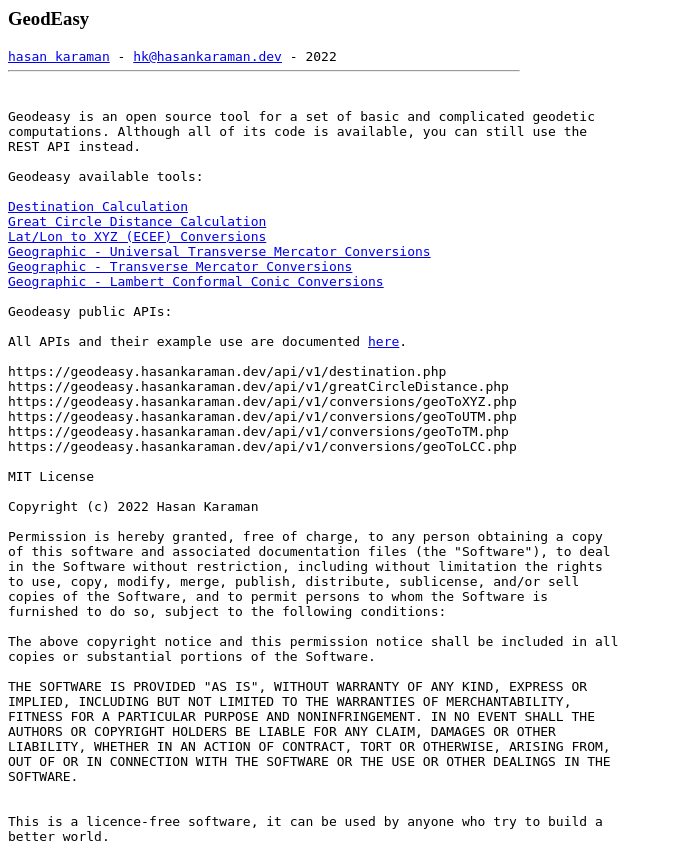
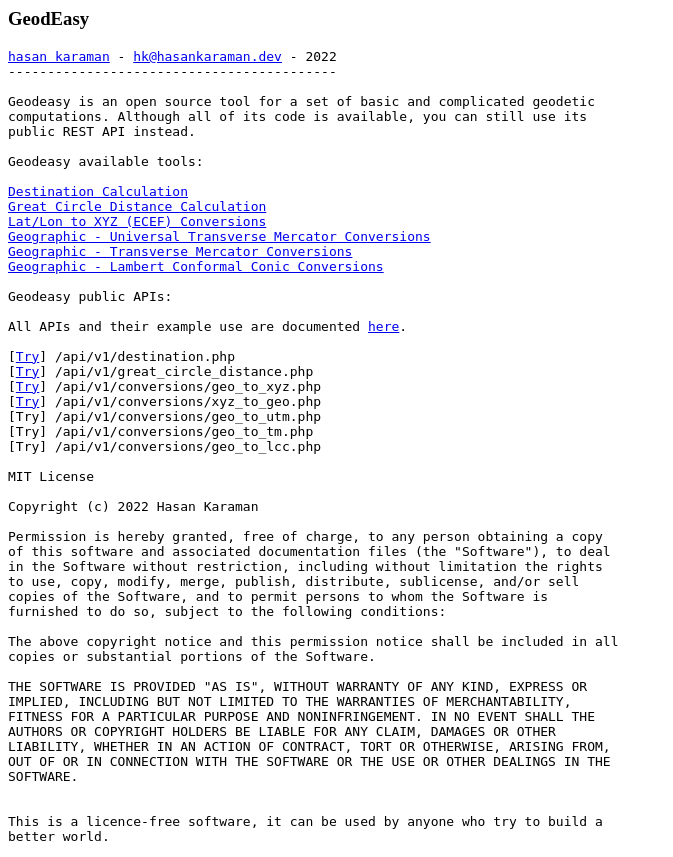
Before and after one commit to grizzlei/geodeasy, a PHP site: page / in a window 1280 px wide. Shown: the whole page, without its empty margins (0-673 px from the left). Run offline with PHP 8.4, Linux system fonts and the light colour scheme.

Commit message:
chore: Geographic-ECEF conversions added.
TODO: Geographic-Transverse Mercator conversions. (geo_tm_conversions.php))

```diff
--- a/index.php
+++ b/index.php
@@ -1,17 +1,16 @@
 <?php
-$base_url="geodeasy.hasankaraman.dev"
+$base_url="localhost:53000"
 ?>
 <html>
     <title>GeodEasy</title>
-    <body style="width:40%">
     <h3>GeodEasy</h3>
 <pre>
 <a href="https://hasankaraman.dev/whoami">hasan karaman</a> - <a href="mailto:hk@hasankaraman.dev">hk@hasankaraman.dev</a> - 2022
-<hr>
+------------------------------------------
 
 Geodeasy is an open source tool for a set of basic and complicated geodetic
-computations. Although all of its code is available, you can still use the
-REST API instead.
+computations. Although all of its code is available, you can still use its
+public REST API instead.
 
 Geodeasy available tools:
 
@@ -26,12 +25,17 @@ Geodeasy public APIs:
 
 All APIs and their example use are documented <a href="#">here</a>.
 
-https://<?php print($base_url) ?>/api/v1/destination.php
-https://<?php print($base_url) ?>/api/v1/greatCircleDistance.php
-https://<?php print($base_url) ?>/api/v1/conversions/geoToXYZ.php
-https://<?php print($base_url) ?>/api/v1/conversions/geoToUTM.php
-https://<?php print($base_url) ?>/api/v1/conversions/geoToTM.php
-https://<?php print($base_url) ?>/api/v1/conversions/geoToLCC.php
+[<a href="http://<?php print($base_url) ?>/api/v1/destination.php?latitude=35.123&longitude=41.1235&distance=12413&azimuth=22&a=6378137.0&b=6356752.314245"
+target="_blank">Try</a>] /api/v1/destination.php
+[<a href="http://<?php print($base_url) ?>/api/v1/great_circle_distance.php?latitude1=41.085136&longitude1=29.006844&latitude2=-44.9581658&longitude2=34.1099889&a=6378137.0&b=6356752.314245"
+target="_blank">Try</a>] /api/v1/great_circle_distance.php
+[<a href="http://<?php print($base_url) ?>/api/v1/geo_to_xyz.php?latitude=35.123&longitude=41.1235&height=100&a=6378137.0&b=6356752.314245"
+target="_blank">Try</a>] /api/v1/conversions/geo_to_xyz.php
+[<a href="http://<?php print($base_url) ?>/api/v1/xyz_to_geo.php?x=3934204.2181574507&y=3434867.698830731&z=3649094.041811154&a=6378137.0&b=6356752.314245"
+target="_blank">Try</a>] /api/v1/conversions/xyz_to_geo.php
+[<a>Try</a>] /api/v1/conversions/geo_to_utm.php
+[<a>Try</a>] /api/v1/conversions/geo_to_tm.php
+[<a>Try</a>] /api/v1/conversions/geo_to_lcc.php
 
 MIT License
 
--- /dev/null
+++ b/lib/geo_tm_conversions.php
@@ -0,0 +1 @@
+<?php
```
Also changed, not shown: api/v1/geo_to_xyz.php (added, +22 -0 lines), api/v1/xyz_to_geo.php (added, +22 -0 lines), lib/geo_xyz_conversions.php (added, +30 -0 lines), api/v1/great_circle_distance.php (renamed from api/v1/greatCircleDistance.php).
